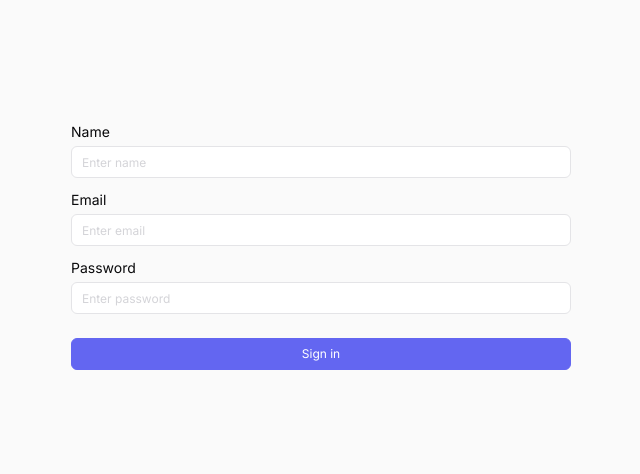
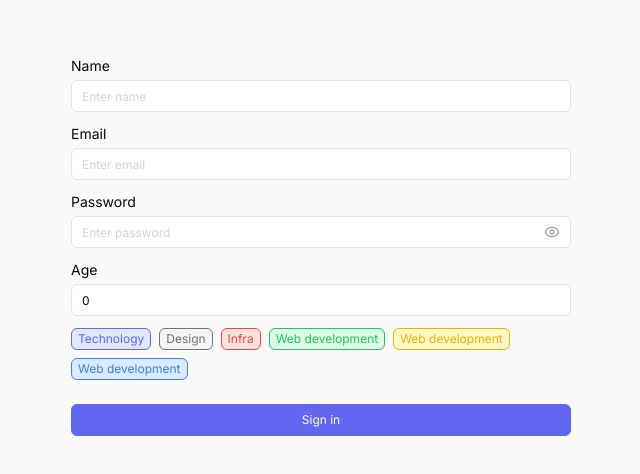
Before and after one commit to Yanto3528/simple-ecom-client, a Next.js app: page / in a window 1280 px wide. Shown: the part 154-628 px from the top of the page, without its empty margins (319-959 px from the left). Built offline with nearby package versions, Linux system fonts and the light colour scheme.

Commit message:
feat: added input password, input number and chip

```diff
--- a/src/app/page.tsx
+++ b/src/app/page.tsx
@@ -1,13 +1,48 @@
+'use client';
+
+import { useState } from 'react';
+
 import { Button } from '@/components/ui/Button';
+import { Chip } from '@/components/ui/Chip';
 import { Input } from '@/components/ui/Input';
+import { InputNumber } from '@/components/ui/InputNumber';
+import { InputPassword } from '@/components/ui/InputPassword';
 
 export default function Home() {
+  const [value, setValue] = useState(0);
+
   return (
     <main className="container mx-auto flex items-center justify-center flex-col min-h-screen gap-2">
       <div className="w-[500px] flex flex-col gap-3">
         <Input placeholder="Enter name" label="Name" />
         <Input type="email" placeholder="Enter email" label="Email" />
-        <Input type="password" placeholder="Enter password" label="Password" />
+        <InputPassword placeholder="Enter password" label="Password" />
+        <InputNumber
+          value={value}
+          onChange={setValue}
+          min={0}
+          max={100}
+          placeholder="Enter age"
+          label="Age"
+        />
+        <div className="flex items-center flex-wrap gap-2">
+          <Chip variant="subtle">Technology</Chip>
+          <Chip colorScheme="secondary" variant="subtle">
+            Design
+          </Chip>
+          <Chip variant="subtle" colorScheme="danger">
+            Infra
+          </Chip>
+          <Chip variant="subtle" colorScheme="success">
+            Web development
+          </Chip>
+          <Chip variant="subtle" colorScheme="warning">
+            Web development
+          </Chip>
+          <Chip variant="subtle" colorScheme="info">
+            Web development
+          </Chip>
+        </div>
         <Button className="mt-3" size="sm">
           Sign in
         </Button>
--- /dev/null
+++ b/src/components/ui/Chip/Chip.styles.ts
@@ -0,0 +1,109 @@
+import { tv } from '@/lib/tailwind-variant';
+
+export const chipStyles = tv(
+  'relative flex items-center gap-1 w-fit rounded-md border border-transparent text-white py-0.5 px-1.5 text-xs',
+  {
+    variants: {
+      colorScheme: {
+        primary: 'bg-primary',
+        secondary: 'bg-secondary text-secondary-darker',
+        danger: 'bg-danger',
+        success: 'bg-success',
+        warning: 'bg-warning',
+        info: 'bg-info',
+      },
+      variant: {
+        subtle: 'bg-transparent border-border text-gray-900',
+      },
+      rounded: {
+        true: 'rounded-full',
+      },
+    },
+    defaultVariants: {
+      colorScheme: 'primary',
+    },
+    compoundVariants: [
+      {
+        colorScheme: 'primary',
+        variant: 'subtle',
+        className: 'text-primary bg-primary-light border-primary',
+      },
+      {
+        colorScheme: 'secondary',
+        variant: 'subtle',
+        className: 'text-secondary-darker  bg-secondary-light border-secondary-darker',
+      },
+      {
+        colorScheme: 'danger',
+        variant: 'subtle',
+        className: 'text-danger bg-danger-light border-danger',
+      },
+      {
+        colorScheme: 'success',
+        variant: 'subtle',
+        className: 'text-success bg-success-light border-success',
+      },
+      {
+        colorScheme: 'warning',
+        variant: 'subtle',
+        className: 'text-warning bg-warning-light border-warning',
+      },
+      {
+        colorScheme: 'info',
+        variant: 'subtle',
+        className: 'text-info bg-info-light border-info',
+      },
+    ],
+  }
+);
+
+export const chipCloseStyles = tv('rounded-sm p-0.5 transition-all', {
+  variants: {
+    colorScheme: {
+      primary: 'hover:bg-primary-dark',
+      secondary: 'hover:bg-secondary-dark',
+      danger: 'hover:bg-danger-dark',
+      success: 'hover:bg-success-dark',
+      warning: 'hover:bg-warning-dark',
+      info: 'hover:bg-info-dark',
+    },
+    variant: {
+      subtle: 'bg-transparent',
+    },
+  },
+  defaultVariants: {
+    colorScheme: 'primary',
+  },
+  compoundVariants: [
+    {
+      colorScheme: 'primary',
+      variant: 'subtle',
+      className: 'hover:bg-primary hover:text-white',
+    },
+    {
+      colorScheme: 'secondary',
+      variant: 'subtle',
+      className: 'hover:bg-secondary-darker hover:text-white',
+    },
+    {
+      colorScheme: 'danger',
+      variant: 'subtle',
+      className: 'hover:bg-danger hover:text-white',
+    },
+    {
+      colorScheme: 'success',
+      variant: 'subtle',
+      className: 'hover:bg-success hover:text-white',
+    },
+    {
+      colorScheme: 'warning',
+      variant: 'subtle',
+      className: 'hover:bg-warning hover:text-white',
+    },
+    {
+      colorScheme: 'info',
+      variant: 'subtle',
+      className: 'hover:bg-info hover:text-white',
+    },
+  ],
+});
--- /dev/null
+++ b/src/components/ui/Chip/index.tsx
@@ -0,0 +1,42 @@
+import { ReactNode } from 'react';
+
+import { XIcon } from 'lucide-react';
+
+import { VariantProps } from '@/lib/tailwind-variant';
+
+import { chipStyles, chipCloseStyles } from './Chip.styles';
+
+type ChipStylesProps = VariantProps<typeof chipStyles>;
+
+export type ChipProps = ChipStylesProps & {
+  children: ReactNode;
+  className?: string;
+  closeable?: boolean;
+  onClose?: () => void;
+};
+
+export function Chip({
+  children,
+  className,
+  colorScheme,
+  variant,
+  rounded,
+  closeable,
+  onClose,
+}: ChipProps) {
+  return (
+    <span className={chipStyles({ colorScheme, variant, rounded, className })}>
+      <span className="relative">{children}</span>
+      {closeable && (
+        <button
+          type="button"
+          onClick={onClose}
+          className={chipCloseStyles({ colorScheme, variant })}
+          aria-label="close"
+        >
+          <XIcon size={12} />
+        </button>
+      )}
+    </span>
+  );
+}
--- a/src/components/ui/Input/Input.styles.ts
+++ b/src/components/ui/Input/Input.styles.ts
@@ -25,9 +25,9 @@ export const inputIconStyles = tv('pl-2.5 text-input-icon flex items-center just
       true: 'pr-2.5',
     },
     size: {
-      sm: '[&>svg]:w-4 [&>svg]:h-4',
-      md: '[&>svg]:w-5 [&>svg]:h-5',
-      lg: '[&>svg]:w-6 [&>svg]:h-6',
+      sm: '[&_svg]:w-4 [&_svg]:h-4',
+      md: '[&_svg]:w-5 [&_svg]:h-5',
+      lg: '[&_svg]:w-6 [&_svg]:h-6',
     },
   },
   defaultVariants: {
--- /dev/null
+++ b/src/components/ui/InputNumber/index.tsx
@@ -0,0 +1,27 @@
+'use client';
+
+import { ChangeEventHandler, forwardRef } from 'react';
+
+import { Input } from '../Input';
+import type { InputProps } from '../Input';
+
+export type InputNumberProps = Omit<InputProps, 'onChange' | 'type'> & {
+  min: number;
+  max?: number;
+  onChange?: (value: number) => void;
+};
+
+export const InputNumber = forwardRef<HTMLInputElement, InputNumberProps>(
+  ({ min, max, onChange, ...props }, ref) => {
+    const onInputChange: ChangeEventHandler<HTMLInputElement> = (event) => {
+      const maxValue = max ? Math.min(max, Number(event.target.value)) : Number(event.target.value);
+      const value = Math.max(min, maxValue);
+
+      onChange?.(value);
+    };
+
+    return (
+      <Input type="number" ref={ref} min={min} max={max} onChange={onInputChange} {...props} />
+    );
+  }
+);
--- /dev/null
+++ b/src/components/ui/InputPassword/index.tsx
@@ -0,0 +1,32 @@
+'use client';
+
+import { forwardRef } from 'react';
+
+import { Eye, EyeOff } from 'lucide-react';
+
+import { useToggle } from '@/hooks/use-toggle';
+
+import { Input } from '../Input';
+import type { InputProps } from '../Input';
+
+export type InputPasswordProps = Omit<InputProps, 'type'>;
+
+export const InputPassword = forwardRef<HTMLInputElement, InputPasswordProps>((props, ref) => {
+  const [showContent, { toggle }] = useToggle();
+
+  return (
+    <div className="relative">
+      <Input
+        type={showContent ? 'text' : 'password'}
+        ref={ref}
+        rightElement={
+          <button type="button" onClick={toggle}>
+            {showContent ? <EyeOff /> : <Eye />}
+            <div className="sr-only">Toggle show password</div>
+          </button>
+        }
+        {...props}
+      />
+    </div>
+  );
+});
--- /dev/null
+++ b/src/hooks/use-toggle.ts
@@ -0,0 +1,13 @@
+'use client';
+
+import { useState, useCallback } from 'react';
+
+export const useToggle = (initialValue = false) => {
+  const [show, setShow] = useState(initialValue);
+
+  const toggle = useCallback(() => setShow((prevShow) => !prevShow), []);
+  const open = useCallback(() => setShow(true), []);
+  const close = useCallback(() => setShow(false), []);
+
+  return [show, { open, close, toggle }] as const;
+};
--- a/src/styles/index.css
+++ b/src/styles/index.css
@@ -41,44 +41,41 @@
   --red-900: #7f1d1d;
   --red-950: #450a0a;
 
-  --green-1: #fbfefc;
-  --green-2: #f4fbf7;
-  --green-3: #e5f6eb;
-  --green-4: #d6f1df;
-  --green-5: #c4e8d1;
-  --green-6: #adddc0;
-  --green-7: #8fcea8;
-  --green-8: #60b887;
-  --green-9: #30a46c;
-  --green-10: #289662;
-  --green-11: #00814c;
-  --green-12: #1d3b2a;
+  --green-50: #f0fdf4;
+  --green-100: #dcfce7;
+  --green-200: #bbf7d0;
+  --green-300: #86efac;
+  --green-400: #4ade80;
+  --green-500: #22c55e;
+  --green-600: #16a34a;
+  --green-700: #15803d;
+  --green-800: #166534;
+  --green-900: #14532d;
+  --green-950: #052e16;
 
-  --blue-1: #fbfdff;
-  --blue-2: #f4faff;
-  --blue-3: #e9f3ff;
-  --blue-4: #d9edff;
-  --blue-5: #c7e3ff;
-  --blue-6: #b2d6ff;
-  --blue-7: #97c5f9;
-  --blue-8: #6eadf3;
-  --blue-9: #0090ff;
-  --blue-10: #0084ec;
-  --blue-11: #0073dd;
-  --blue-12: #003463;
+  --blue-50: #eff6ff;
+  --blue-100: #dbeafe;
+  --blue-200: #bfdbfe;
+  --blue-300: #93c5fd;
+  --blue-400: #60a5fa;
+  --blue-500: #3b82f6;
+  --blue-600: #2563eb;
+  --blue-700: #1d4ed8;
+  --blue-800: #1e40af;
+  --blue-900: #1e3a8a;
+  --blue-950: #172554;
 
-  --yellow-1: #fefdfb;
-  --yellow-2: #fffaea;
-  --yellow-3: #fff3d5;
-  --yellow-4: #ffeab7;
-  --yellow-5: #ffdf93;
-  --yellow-6: #fcd27a;
-  --yellow-7: #e9c16e;
-  --yellow-8: #d7a944;
-  --yellow-9: #ffca37;
-  --yellow-10: #fac137;
-  --yellow-11: #997000;
-  --yellow-12: #463a20;
+  --yellow-50: #fefce8;
+  --yellow-100: #fef9c3;
+  --yellow-200: #fef08a;
+  --yellow-300: #fde047;
+  --yellow-400: #facc15;
+  --yellow-500: #eab308;
+  --yellow-600: #ca8a04;
+  --yellow-700: #a16207;
+  --yellow-800: #854d0e;
+  --yellow-900: #713f12;
+  --yellow-950: #422006;
 
   --white: #fff;
   --black: #000;
@@ -99,19 +96,19 @@
   --danger-dark: var(--red-700);
   --danger-light: var(--red-100);
 
-  --success: var(--green-11);
-  --success-dark: var(--green-10);
-  --success-light: var(--green-3);
+  --success: var(--green-500);
+  --success-dark: var(--green-700);
+  --success-light: var(--green-100);
 
-  --info: var(--blue-11);
-  --info-dark: var(--blue-10);
-  --info-light: var(--blue-3);
+  --info: var(--blue-500);
+  --info-dark: var(--blue-700);
+  --info-light: var(--blue-100);
 
-  --warning: var(--yellow-10);
-  --warning-dark: var(--yellow-11);
-  --warning-light: var(--yellow-3);
+  --warning: var(--yellow-500);
+  --warning-dark: var(--yellow-700);
+  --warning-light: var(--yellow-100);
 
-  --border: var(--neutral-100);
+  --border: var(--neutral-200);
 
   /* APP THEME COLORS ======== END */
 
--- a/tailwind.config.ts
+++ b/tailwind.config.ts
@@ -23,6 +23,21 @@ const config: Config = {
         DEFAULT: 'var(--danger)',
         light: 'var(--danger-light)',
         dark: 'var(--danger-dark)',
+      },
+      success: {
+        DEFAULT: 'var(--success)',
+        light: 'var(--success-light)',
+        dark: 'var(--success-dark)',
+      },
+      info: {
+        DEFAULT: 'var(--info)',
+        light: 'var(--info-light)',
+        dark: 'var(--info-dark)',
+      },
+      warning: {
+        DEFAULT: 'var(--warning)',
+        light: 'var(--warning-light)',
+        dark: 'var(--warning-dark)',
       },
       foreground: {
         DEFAULT: 'var(--foreground)',
```
